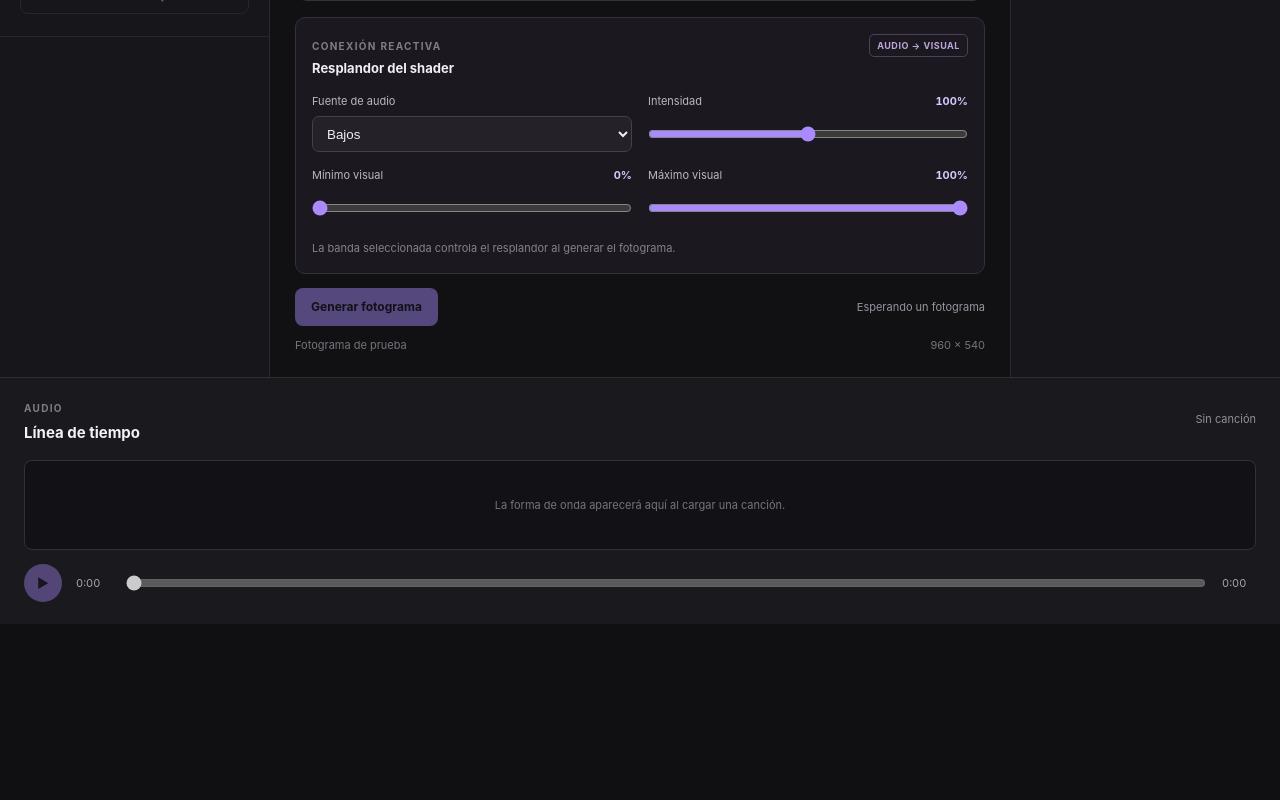
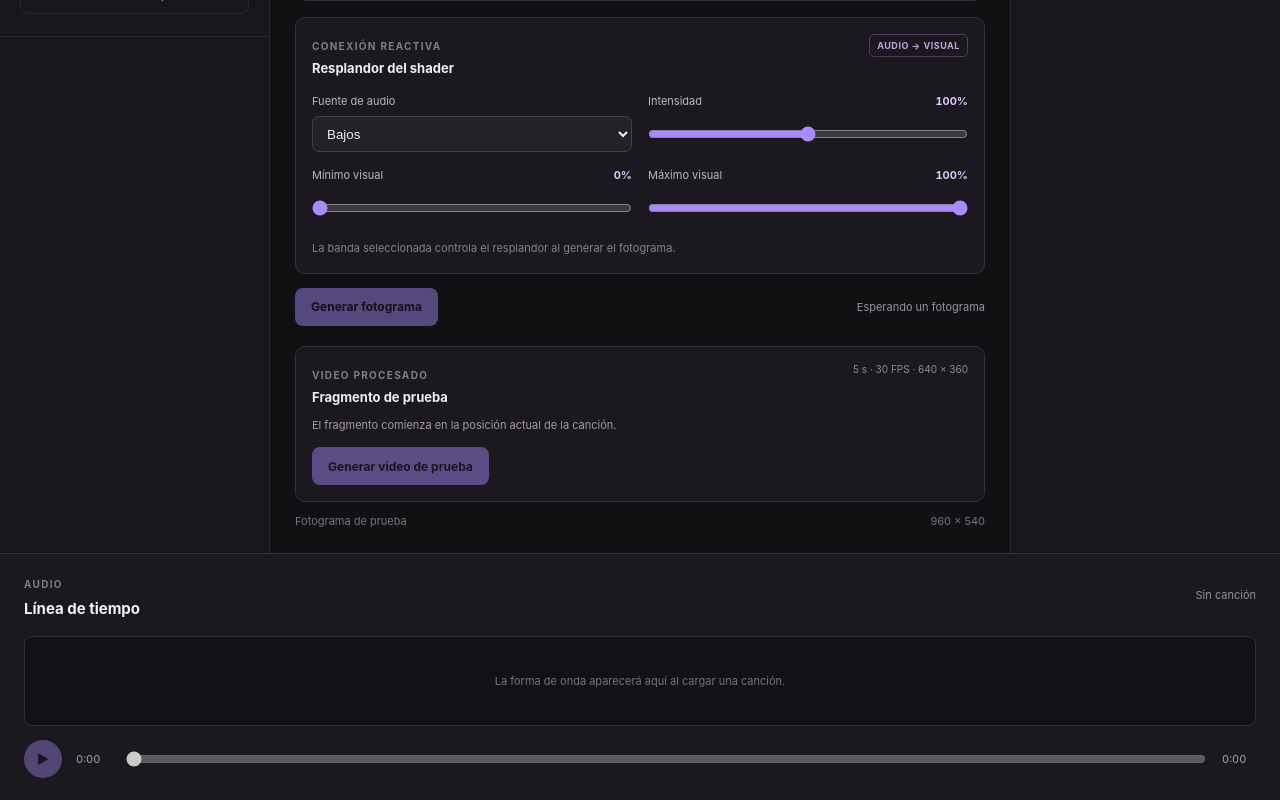
Before and after one commit to DiegoMaioneVallarino/Vibrato.js, a React (Vite) app in the folder vibrato.js/: page / in a window 1280 px wide. Shown: the part 563-1363 px from the top of the page. Before the commit the page ends 1187 px from the top, so only its background shows below. Built offline with nearby package versions, Linux system fonts and the light colour scheme.

Commit message:
Solving a bug.

```diff
--- a/vibrato.js/package.json
+++ b/vibrato.js/package.json
@@ -10,6 +10,7 @@
     "preview": "vite preview"
   },
   "dependencies": {
+    "mediabunny": "^1.62.1",
     "react": "^19.3.1",
     "react-dom": "^19.3.1"
   },
--- a/vibrato.js/src/app/App.tsx
+++ b/vibrato.js/src/app/App.tsx
@@ -331,10 +331,12 @@ const currentFrequencyPoint = frequencyAnalysis
           </div>
 
           <div className="preview-container">
-  <ReactiveFramePreview
-    currentTime={currentTime}
-    frequencyPoint={currentFrequencyPoint}
-  />
+ <ReactiveFramePreview
+  currentTime={currentTime}
+  frequencyPoint={currentFrequencyPoint}
+  audioFile={audioFile}
+  frequencyAnalysis={frequencyAnalysis}
+/>
 
   <div className="preview-footer">
     <span>Fotograma de prueba</span>
--- /dev/null
+++ b/vibrato.js/src/features/render/engine/renderPreviewClip.ts
@@ -0,0 +1,224 @@
+import {
+  AudioBufferSource,
+  BufferTarget,
+  CanvasSource,
+  Output,
+  Quality,
+  WebMOutputFormat,
+} from "mediabunny";
+
+import {
+  getFrequencyAtTime,
+} from "../../audio/analysis/analyzeFrequencyBands";
+
+import type {
+  FrequencyAnalysis,
+} from "../../audio/analysis/analyzeFrequencyBands";
+
+import {
+  mapAudioToValue,
+} from "../../reactivity/engine/mapAudioToValue";
+
+import type {
+  ReactiveMapping,
+} from "../../reactivity/engine/mapAudioToValue";
+
+import {
+  renderReactiveFrame,
+} from "../../visualizer/shaders/renderReactiveFrame";
+
+export type AudioBand = "low" | "mid" | "high";
+
+type RenderPreviewClipOptions = {
+  audioFile: File;
+  analysis: FrequencyAnalysis;
+  startTime: number;
+  duration: number;
+  band: AudioBand;
+  mapping: ReactiveMapping;
+  onProgress?: (progress: number) => void;
+};
+
+const FPS = 30;
+const WIDTH = 640;
+const HEIGHT = 360;
+
+export async function renderPreviewClip({
+  audioFile,
+  analysis,
+  startTime,
+  duration,
+  band,
+  mapping,
+  onProgress,
+}: RenderPreviewClipOptions): Promise<Blob> {
+  const audioContext = new AudioContext();
+
+  let decodedAudio: AudioBuffer;
+
+  try {
+    const fileData = await audioFile.arrayBuffer();
+
+    decodedAudio = await audioContext.decodeAudioData(fileData);
+  } finally {
+    await audioContext.close();
+  }
+
+  const availableDuration = Math.min(
+    decodedAudio.duration,
+    analysis.duration
+  );
+
+  const safeStart = Math.max(
+    0,
+    Math.min(startTime, availableDuration)
+  );
+
+  const remainingDuration = availableDuration - safeStart;
+
+  // Redondeamos hacia abajo para que todos los fotogramas tengan
+  // la misma duración y el audio no sobrepase el final de la canción.
+  const frameCount = Math.floor(
+    Math.min(duration, remainingDuration) * FPS
+  );
+
+  if (frameCount < 1) {
+    throw new Error(
+      "No queda suficiente audio en este punto para generar un video."
+    );
+  }
+
+  const clipDuration = frameCount / FPS;
+
+  const canvas = document.createElement("canvas");
+
+  canvas.width = WIDTH;
+  canvas.height = HEIGHT;
+
+  const target = new BufferTarget();
+
+  const output = new Output({
+    format: new WebMOutputFormat(),
+    target,
+  });
+
+  const videoSource = new CanvasSource(canvas, {
+    codec: "vp9",
+    quality: new Quality({ bitrate: 2_000_000 }),
+  });
+
+  const audioSource = new AudioBufferSource({
+    codec: "opus",
+    quality: new Quality({ bitrate: 128_000 }),
+  });
+
+  output.addVideoTrack(videoSource, {
+    frameRate: FPS,
+  });
+
+  output.addAudioTrack(audioSource);
+
+  await output.start();
+
+  async function writeVideo() {
+    for (let frameIndex = 0; frameIndex < frameCount; frameIndex++) {
+      const videoTime = frameIndex / FPS;
+      const songTime = safeStart + videoTime;
+
+      const point = getFrequencyAtTime(analysis, songTime);
+
+      if (!point) {
+        throw new Error(
+          "No se encontraron datos de frecuencias para este fotograma."
+        );
+      }
+
+      const reactivity = mapAudioToValue(point[band], mapping);
+
+      renderReactiveFrame(canvas, {
+        time: songTime,
+        reactivity,
+      });
+
+      // El tiempo del video empieza en cero, aunque el fragmento
+      // comience más adelante dentro de la canción.
+      await videoSource.add(videoTime, 1 / FPS);
+
+      onProgress?.((frameIndex + 1) / frameCount);
+    }
+
+    videoSource.close();
+  }
+
+  async function writeAudio() {
+    const sampleRate = decodedAudio.sampleRate;
+
+    const startSample = Math.floor(safeStart * sampleRate);
+
+    const totalSamples = Math.min(
+      Math.floor(clipDuration * sampleRate),
+      decodedAudio.length - startSample
+    );
+
+    // Alimentamos el audio en fragmentos de un segundo.
+    const chunkSize = sampleRate;
+
+    for (
+      let offset = 0;
+      offset < totalSamples;
+      offset += chunkSize
+    ) {
+      const length = Math.min(
+        chunkSize,
+        totalSamples - offset
+      );
+
+      const chunk = new AudioBuffer({
+        length,
+        numberOfChannels: decodedAudio.numberOfChannels,
+        sampleRate,
+      });
+
+      for (
+        let channel = 0;
+        channel < decodedAudio.numberOfChannels;
+        channel++
+      ) {
+        const source = decodedAudio.getChannelData(channel);
+
+        const slice = source.subarray(
+          startSample + offset,
+          startSample + offset + length
+        );
+
+        chunk.copyToChannel(slice, channel);
+      }
+
+      await audioSource.add(chunk);
+    }
+
+    audioSource.close();
+  }
+
+  try {
+    // Ambas pistas avanzan de forma concurrente para que el
+    // codificador pueda intercalarlas mientras escribe el archivo.
+    await Promise.all([
+      writeVideo(),
+      writeAudio(),
+    ]);
+
+    await output.finalize();
+
+    if (!target.buffer) {
+      throw new Error("No se pudo obtener el video generado.");
+    }
+
+    return new Blob([target.buffer], {
+      type: "video/webm",
+    });
+  } catch (error) {
+    await output.cancel();
+    throw error;
+  }
+}
--- a/vibrato.js/src/features/visualizer/components/ReactiveFramePreview.css
+++ b/vibrato.js/src/features/visualizer/components/ReactiveFramePreview.css
@@ -190,3 +190,80 @@
     grid-template-columns: 1fr;
   }
 }
+
+.clip-preview {
+  margin-top: 20px;
+  padding: 16px;
+
+  border: 1px solid #34303b;
+  border-radius: 10px;
+
+  background: #1b191f;
+}
+
+.clip-preview-heading {
+  display: flex;
+  align-items: flex-start;
+  justify-content: space-between;
+  gap: 12px;
+}
+
+.clip-preview-heading h3 {
+  margin: 6px 0 0;
+
+  color: #f0edf4;
+  font-size: 13px;
+}
+
+.clip-preview-heading > span {
+  color: #918a98;
+  font-size: 10px;
+  white-space: nowrap;
+}
+
+.clip-preview > p {
+  margin: 12px 0 14px;
+
+  color: #a19aa7;
+  font-size: 11px;
+  line-height: 1.5;
+}
+
+.clip-progress {
+  display: block;
+  width: 100%;
+  height: 8px;
+  margin-top: 14px;
+
+  accent-color: #a98bff;
+}
+
+.clip-result {
+  display: flex;
+  flex-direction: column;
+  align-items: flex-start;
+  gap: 12px;
+
+  margin-top: 16px;
+}
+
+.clip-video {
+  display: block;
+  width: 100%;
+  aspect-ratio: 16 / 9;
+
+  border: 1px solid #34313b;
+  border-radius: 8px;
+
+  background: #0d0c10;
+}
+
+.clip-download {
+  color: #c8b4ff;
+  font-size: 12px;
+  text-decoration: none;
+}
+
+.clip-download:hover {
+  text-decoration: underline;
+}
--- a/vibrato.js/src/features/visualizer/components/ReactiveFramePreview.tsx
+++ b/vibrato.js/src/features/visualizer/components/ReactiveFramePreview.tsx
@@ -1,4 +1,4 @@
-import { useRef, useState } from "react";
+import { useEffect, useRef, useState } from "react";
 
 import type { FrequencyPoint } from "../../audio/analysis/analyzeFrequencyBands";
 import { mapAudioToValue } from "../../reactivity/engine/mapAudioToValue";
@@ -6,9 +6,17 @@ import { renderReactiveFrame } from "../shaders/renderReactiveFrame";
 
 import "./ReactiveFramePreview.css";
 
+import { renderPreviewClip } from "../../render/engine/renderPreviewClip";
+
+import type {
+  FrequencyAnalysis,
+} from "../../audio/analysis/analyzeFrequencyBands";
+
 type ReactiveFramePreviewProps = {
   currentTime: number;
   frequencyPoint: FrequencyPoint | null;
+  audioFile: File | null;
+  frequencyAnalysis: FrequencyAnalysis | null;
 };
 
 type AudioBand = "low" | "mid" | "high";
@@ -32,6 +40,8 @@ const bandLabels: Record<AudioBand, string> = {
 export function ReactiveFramePreview({
   currentTime,
   frequencyPoint,
+  audioFile,
+  frequencyAnalysis,
 }: ReactiveFramePreviewProps) {
   const canvasRef = useRef<HTMLCanvasElement | null>(null);
 
@@ -46,6 +56,20 @@ export function ReactiveFramePreview({
     useState<RenderedFrameInfo | null>(null);
 
   const [error, setError] = useState<string | null>(null);
+const [videoUrl, setVideoUrl] = useState<string | null>(null);
+const [isRenderingVideo, setIsRenderingVideo] = useState(false);
+const [renderProgress, setRenderProgress] = useState(0);
+const [videoError, setVideoError] = useState<string | null>(null);
+
+
+useEffect(() => {
+  return () => {
+    if (videoUrl) {
+      URL.revokeObjectURL(videoUrl);
+    }
+  };
+}, [videoUrl]);
+
 
   function handleRenderFrame() {
     const canvas = canvasRef.current;
@@ -89,7 +113,47 @@ export function ReactiveFramePreview({
       );
     }
   }
+async function handleRenderVideo() {
+  if (!audioFile || !frequencyAnalysis || isRenderingVideo) {
+    return;
+  }
 
+  setIsRenderingVideo(true);
+  setRenderProgress(0);
+  setVideoError(null);
+
+  try {
+    const videoBlob = await renderPreviewClip({
+      audioFile,
+      analysis: frequencyAnalysis,
+      startTime: currentTime,
+      duration: 5,
+      band: selectedBand,
+      mapping: {
+        intensity,
+        minimum,
+        maximum,
+      },
+      onProgress: (progress) => {
+        setRenderProgress(Math.round(progress * 100));
+      },
+    });
+
+    const newVideoUrl = URL.createObjectURL(videoBlob);
+
+    setVideoUrl(newVideoUrl);
+  } catch (renderError) {
+    console.error("Error al generar el video:", renderError);
+
+    setVideoError(
+      renderError instanceof Error
+        ? renderError.message
+        : "No se pudo generar el video."
+    );
+  } finally {
+    setIsRenderingVideo(false);
+  }
+}
   return (
     <div className="reactive-preview">
       <div className="reactive-preview-screen">
@@ -244,6 +308,71 @@ export function ReactiveFramePreview({
           {error}
         </p>
       )}
+
+      <div className="clip-preview">
+  <div className="clip-preview-heading">
+    <div>
+      <span className="eyebrow">VIDEO PROCESADO</span>
+      <h3>Fragmento de prueba</h3>
+    </div>
+
+    <span>5 s · 30 FPS · 640 × 360</span>
+  </div>
+
+  <p>
+    El fragmento comienza en la posición actual de la canción.
+  </p>
+
+  <button
+    type="button"
+    className="button button-primary"
+    onClick={handleRenderVideo}
+    disabled={
+      !audioFile ||
+      !frequencyAnalysis ||
+      isRenderingVideo
+    }
+  >
+    {isRenderingVideo
+      ? `Procesando ${renderProgress}%`
+      : "Generar video de prueba"}
+  </button>
+
+  {isRenderingVideo && (
+    <progress
+      className="clip-progress"
+      max={100}
+      value={renderProgress}
+    >
+      {renderProgress}%
+    </progress>
+  )}
+
+  {videoError && (
+    <p className="error-message" role="alert">
+      {videoError}
+    </p>
+  )}
+
+  {videoUrl && (
+    <div className="clip-result">
+      <video
+        src={videoUrl}
+        controls
+        playsInline
+        className="clip-video"
+      />
+
+      <a
+        href={videoUrl}
+        download="vibrato-preview.webm"
+        className="clip-download"
+      >
+        Descargar video de prueba
+      </a>
+    </div>
+  )}
+</div>
     </div>
   );
 }
```
Also changed, not shown: 1 other file (tests, documents, lock files or other folders).
